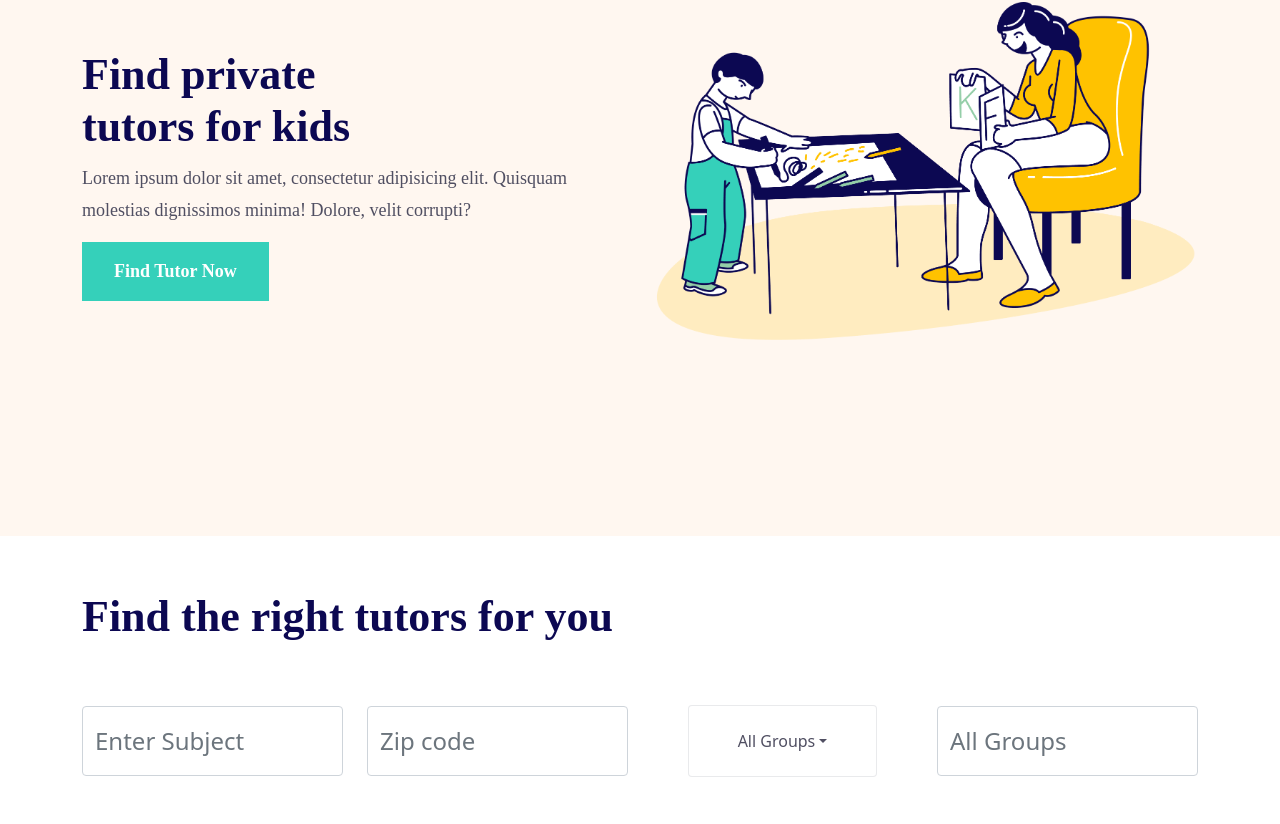
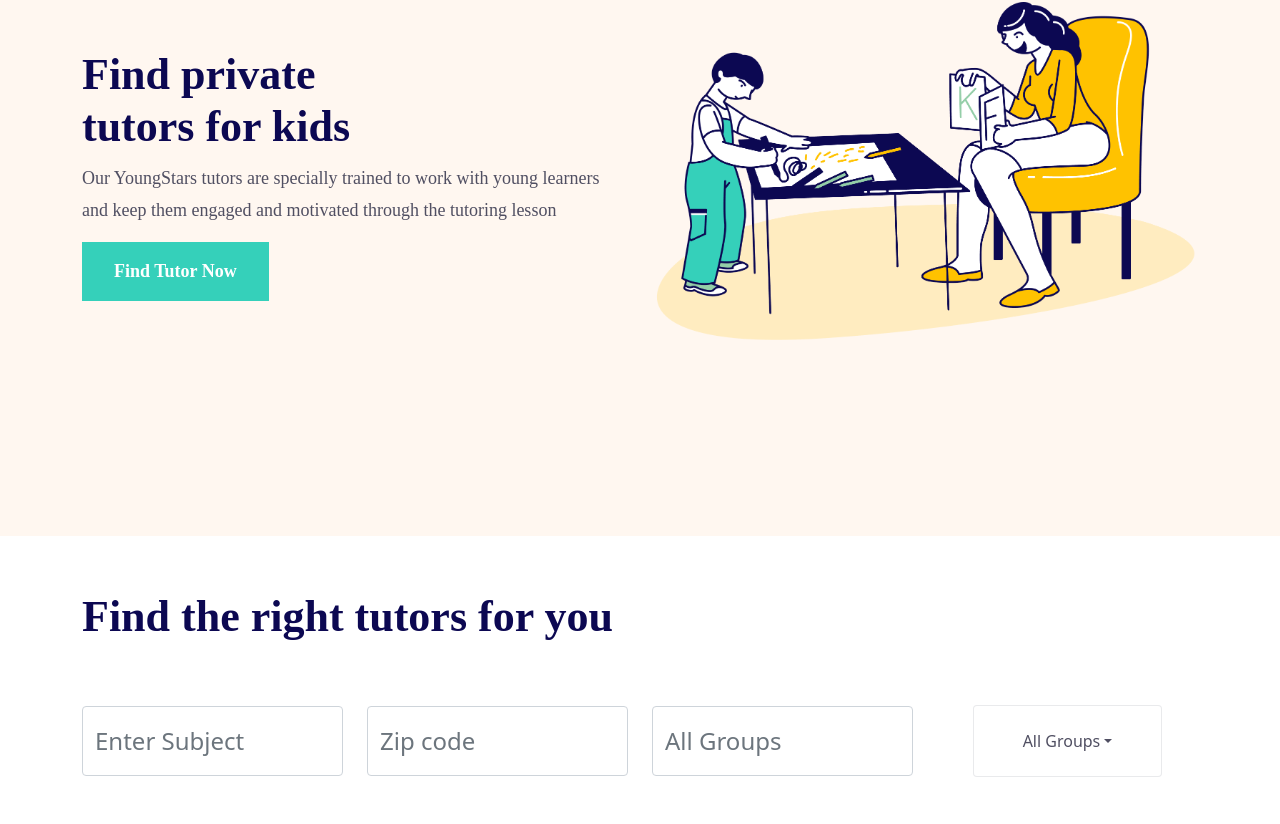
Before and after one commit to mismailtamzid/assement_task, a React (Create React App) app: page / in a window 1280 px wide. Shown: the part 266-1090 px from the top of the page. Built offline with nearby package versions, Linux system fonts and the light colour scheme; grey boxes are pictures that could not be loaded.

Commit message:
completed

```diff
--- a/src/Components/Home/AllTutors/AllTutors.js
+++ b/src/Components/Home/AllTutors/AllTutors.js
@@ -6,15 +6,12 @@ import img3 from "./../../../Assets/images/education 1.png";
 
 const AllTutors = () => {
   return (
-
-      <div className="container my-5">
+    <div className="container my-5 py-5">
       <h1>
         All Tutors <br />
         Guaranted by e-Tutor
       </h1>
       <br />
-
-        {/* cards */}
       <Row xs={1} md={3}>
         <Col>
           <Card className="allTutorCard text-start">
@@ -26,8 +23,8 @@ const AllTutors = () => {
                 <h3>Professional Tutors</h3> <br />
               </Card.Title>
               <Card.Text>
-                  Et scaevola delicata vix, invidunt indo ctum, quodsi eripuit
-                  def niebas at pri. Placerat voluptaria ex mel. Eo malis
+                Et scaevola delicata vix, invidunt indo ctum, quodsi eripuit def
+                niebas at pri. Placerat voluptaria ex mel. Eo malis
               </Card.Text>
             </Card.Body>
           </Card>
@@ -38,13 +35,12 @@ const AllTutors = () => {
               <img src={img2} alt="" />
               <br />
               <Card.Title>
-                  {" "}
                 <br />
                 <h3>Professional Tutors</h3> <br />
               </Card.Title>
               <Card.Text>
-                  Et scaevola delicata vix, invidunt indo ctum, quodsi eripuit
-                  def niebas at pri. Placerat voluptaria ex mel. Eo malis
+                Et scaevola delicata vix, invidunt indo ctum, quodsi eripuit def
+                niebas at pri. Placerat voluptaria ex mel. Eo malis
               </Card.Text>
             </Card.Body>
           </Card>
@@ -59,8 +55,8 @@ const AllTutors = () => {
                 <h3>Professional Tutors</h3> <br />
               </Card.Title>
               <Card.Text>
-                  Et scaevola delicata vix, invidunt indo ctum, quodsi eripuit
-                  def niebas at pri. Placerat voluptaria ex mel. Eo malis
+                Et scaevola delicata vix, invidunt indo ctum, quodsi eripuit def
+                niebas at pri. Placerat voluptaria ex mel. Eo malis
               </Card.Text>
             </Card.Body>
           </Card>
--- a/src/Components/Home/Banner/Banner.js
+++ b/src/Components/Home/Banner/Banner.js
@@ -1,6 +1,5 @@
 import React from 'react';
-import bannerImage from "./../../../Assets/images/Illustration.png"
-
+import bannerImage from "./../../../Assets/images/Illustration.png";
 
 const Banner = () => {
     return (
@@ -13,18 +12,14 @@ const Banner = () => {
                 tutors for kids
               </h1>
               <p className="bannerText">
-                Lorem ipsum dolor sit amet, consectetur adipisicing elit.
-                Quisquam molestias dignissimos minima! Dolore, velit corrupti?
+                Our YoungStars tutors are specially trained to work with young
+                learners and keep them engaged and motivated through the
+                tutoring lesson
               </p>
               <button className="bannerButton">Find Tutor Now</button>
             </div>
             <div className="col-12 col-md-6">
-
-              <img
-                src={bannerImage}
-                alt=""
-                width="100%"
-              />
+              <img src={bannerImage} alt="" width="100%" />
             </div>
           </div>
         </div>
--- a/src/Components/Home/Contact/Contact.js
+++ b/src/Components/Home/Contact/Contact.js
@@ -1,16 +1,15 @@
-import React from 'react';
+import React from "react";
 
 const Contact = () => {
   return (
     <div className="contact mt-5">
-        <div class="">
+      <div>
         <div className="shadowContact">
-            {" "}
           <h4 className="my-2">Call Us 800-123-4567</h4>
           <h1 className="my-3">Do You Need Help?</h1>
           <h6 className="my-3">
-              Our specialists can help you with finding the right <br /> tutor
-              for you or your kids.
+            Our specialists can help you with finding the right <br /> tutor for
+            you or your kids.
           </h6>
           <button className="bannerButton bg-warning my-4">
             Find Tutor Now
--- a/src/Components/Home/FindAllTutors/FindAllTutors.js
+++ b/src/Components/Home/FindAllTutors/FindAllTutors.js
@@ -1,7 +1,6 @@
 import React, { useEffect, useState } from "react";
-import { Card, Col, Dropdown, DropdownButton, FormControl, InputGroup, ListGroupItem, Row } from "react-bootstrap";
+import { Col, Dropdown, FormControl, Row } from "react-bootstrap";
 import FindSingleTutor from "../FindSingleTutor/FindSingleTutor";
-
 
 const FindAllTutors = () => {
   const [tutors, setTutors] = useState([]);
@@ -14,7 +13,6 @@ const FindAllTutors = () => {
     <>
       <div className="container mb-5">
         <p className="title titleText my-5">Find the right tutors for you</p>
-
         <Row xs={1} md={2} lg={4}>
           <Col className="my-2">
             <FormControl
@@ -34,14 +32,19 @@ const FindAllTutors = () => {
               className="py-3 fs-4"
             />
           </Col>
-
-          {/*  */}
+          <Col className="my-2">
+            <FormControl
+              aria-label="Example text with button addon"
+              aria-describedby="basic-addon1"
+              placeholder="All Groups"
+              type="text"
+              className="py-3 fs-4"/>
+          </Col>
           <Col className="p-5">
             <Dropdown className="dropdown-btn ">
               <Dropdown.Toggle
                 id="dropdown-basic"
-                className="input dropdown-input "
-              >
+                className="input dropdown-input ">
                 All Groups
               </Dropdown.Toggle>
 
@@ -52,21 +55,10 @@ const FindAllTutors = () => {
               </Dropdown.Menu>
             </Dropdown>
           </Col>
-          <Col className="my-2">
-            <FormControl
-              aria-label="Example text with button addon"
-              aria-describedby="basic-addon1"
-              placeholder="All Groups"
-              type="text"
-              className="py-3 fs-4"
-            />
-          </Col>
         </Row>
-        {/* </div> */}
-
-        {/* cards */}
         <div className="cards">
           <Row xs={1} md={2} lg={3} className="g-4">
+            {/* single tutor component */}
             {tutors.map((tutor) => (
               <FindSingleTutor key={tutor?.id} tutor={tutor}></FindSingleTutor>
             ))}
--- a/src/Components/Home/LatestBlog/LatestBlog.js
+++ b/src/Components/Home/LatestBlog/LatestBlog.js
@@ -2,7 +2,7 @@ import React, { useRef } from "react";
 import Slider from "react-slick";
 import { IoIosArrowBack, IoIosArrowForward } from "react-icons/io";
 
-const Review = () => {
+const LatestBlog = () => {
   const sliderRef = useRef(null);
   console.log(sliderRef.current);
   var settings = {
@@ -199,4 +199,4 @@ const Review = () => {
   );
 };
 
-export default Review;
+export default LatestBlog;
--- a/src/Components/Home/Review/Review.js
+++ b/src/Components/Home/Review/Review.js
@@ -43,7 +43,7 @@ const Review = () => {
   return (
     <div className="reviewBackground">
       <div className="container py-5">
-        <div
+        <div className="reviewText"
           style={{
             display: "flex",
             justifyContent: "space-between",
@@ -55,7 +55,7 @@ const Review = () => {
             Our clients <br />
             said about our service
           </h1>
-          <div style={{ display: "flex" }}>
+          <div className="d-flex">
             <div
               style={{
                 width: 40,
```
Also changed, not shown: src/Assets/CSS/Style.css (+3 -25 lines), src/Components/Home/FindSingleTutor/FindSingleTutor.js (+3 -6 lines), src/Components/Shared/AppBar/AppBar.js (+1 -26 lines). Lines whose indentation alone changed are shown as unchanged.
